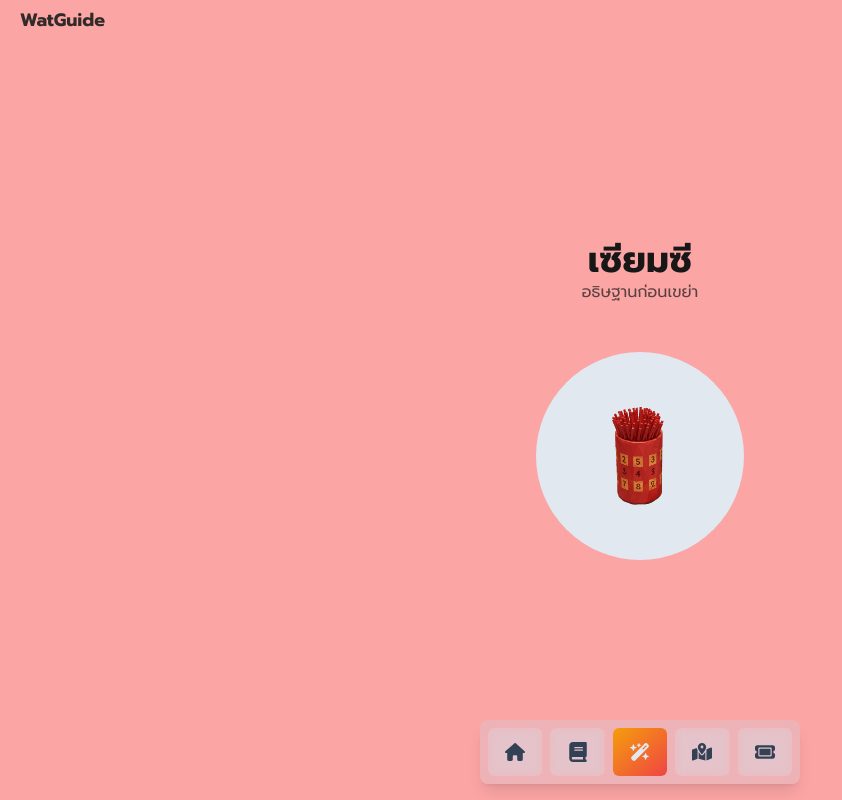
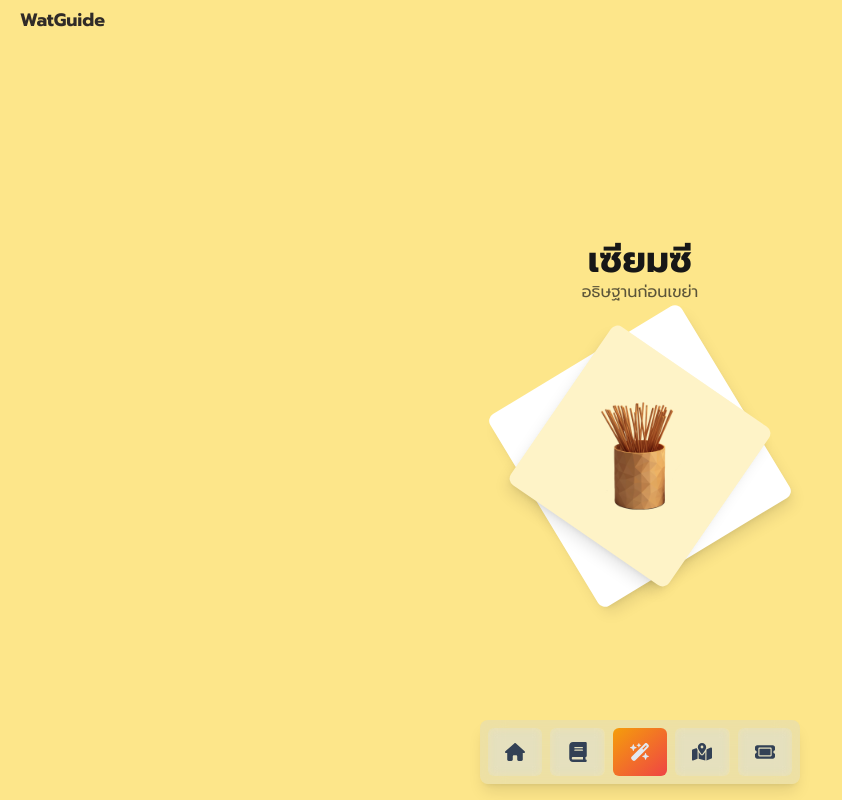
Before and after one commit to FeiZGe/WatGuide-web, a Next.js app: page /destiny in a window 1280 px wide. Shown: the whole page, without its empty margins (0-842 px from the left). Built offline with nearby package versions, Linux system fonts and the light colour scheme.

Commit message:
Add: Square Spin

```diff
--- a/app/destiny/page.tsx
+++ b/app/destiny/page.tsx
@@ -1,6 +1,6 @@
 "use client";
 import ModalDestiny from "@/components/ModalDestiny";
-import { motion } from "motion/react";
+import { motion } from "framer-motion";
 import { useRef, useState } from "react";
 
 const Destiny = () => {
@@ -10,7 +10,7 @@ const Destiny = () => {
   const [selectedCard, setSelectedCard] = useState<{ id: number; description: string } | null>(null);
 
   const handleClick = () => {
-    if (isShaking) return; // ป้องกันการกดซ้ำ
+    if (isShaking) return;
     setIsShaking(true);
 
     // สุ่มข้อมูลจาก cardData
@@ -20,32 +20,46 @@ const Destiny = () => {
 
     setTimeout(() => {
       setIsShaking(false);
-    }, 500); // จบ animation
+    }, 500);
   };
 
   return (
-    <div className="bg-red-300 h-dvh flex flex-col items-center justify-center">
+    <div className="bg-amber-200 h-dvh flex flex-col items-center justify-center">
+
       <section className="px-8 max-w-xl mx-auto h-4/5 w-full">
         <div className="flex flex-col justify-center items-center h-full w-full">
           <h1 className="text-4xl font-bold">เซียมซี</h1>
           <p className="opacity-70 mb-12">อธิษฐานก่อนเขย่า</p>
 
           {/* เซียมซี Zone */}
-          <div
-            ref={constraintsRef}
-            className="relative w-44 h-44 md:w-52 md:h-52"
-          >
+          <div ref={constraintsRef} className="relative w-44 h-44 md:w-52 md:h-52 flex justify-center items-center">
+
+            {/* 🔥 Motion Background (หมุน) */}
+            <motion.div
+              className="absolute w-56 h-56 bg-white border-5 rounded-lg shadow-lg"
+              animate={{ rotate: 360 }}
+              transition={{ repeat: Infinity, duration: 6, ease: "linear" }}
+            />
+
+            <motion.div
+              className="absolute w-48 h-48 bg-amber-100 rounded-lg shadow-lg"
+              animate={{ rotate: 360 }}
+              transition={{ repeat: Infinity, duration: 5, ease: "linear" }}
+            />
+
+
+            {/* ปุ่มเซียมซี */}
             <motion.button
               onClick={handleClick}
-              className="w-full h-full bg-slate-200 rounded-full flex flex-col justify-center items-center"
+              className="w-full h-full rounded-lg flex flex-col justify-center items-center relative"
             >
               <motion.img
                 drag
                 dragConstraints={constraintsRef}
                 className="w-32 h-32"
-                src="/image/destiny/cup.png"
+                src="/image/destiny/cup2.png"
                 alt="เซียมซี"
-                animate={isShaking ? { x: [0, -10, 10, -10, 10, 0] } : {}}
+                animate={isShaking ? { x: [0, -10, 10, -10, 10, 0] } : {} }
                 transition={{ duration: 0.5 }}
               />
             </motion.button>
@@ -56,12 +70,13 @@ const Destiny = () => {
             {selectedCard && (
                 <>
                     <h2 className="text-slate-200 text-3xl text-center mb-4">เซียมซีใบที่ {selectedCard.id}</h2>
-                    <p className="text-slate-300 px-6 mx-auto max-w-lg text-pretty indent-8">{selectedCard.description}</p>
+                    <p className="text-slate-300 px-6 mx-auto text-lg max-w-lg text-pretty indent-8">{selectedCard.description}</p>
                 </>
             )}
           </ModalDestiny>
         </div>
       </section>
+
     </div>
   );
 };
```
